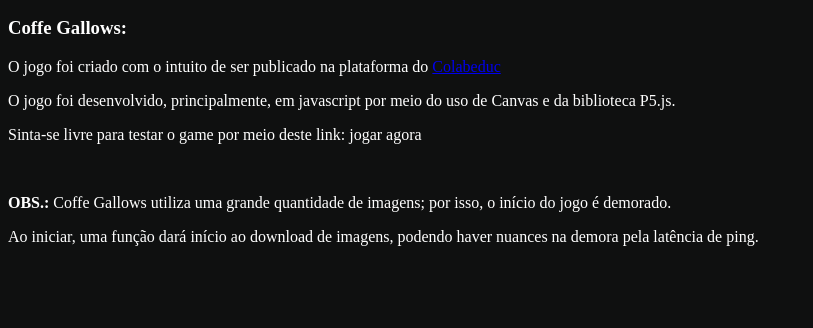
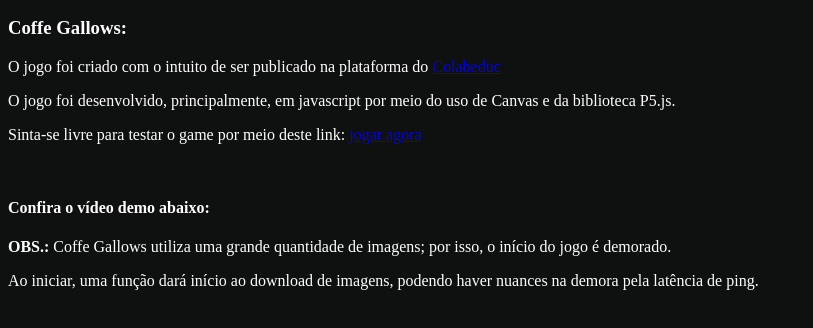
Before and after one commit to viped-twilight/viped-twilight.github.io, a plain HTML site: page index.html in a window 1280 px wide. Shown: the part 110-438 px from the top of the page, without its empty margins (0-813 px from the left). Drawn offline with Linux system fonts and the light colour scheme.

Commit message:
Update index.html

```diff
--- a/index.html
+++ b/index.html
@@ -11,10 +11,11 @@
           <h3>Coffe Gallows:</h3>
             <p>O jogo foi criado com o intuito de ser publicado na plataforma do <a href="http://colabeduc.org/">Colabeduc</a></p>
             <p>O jogo foi desenvolvido, principalmente, em javascript por meio do uso de Canvas e da biblioteca P5.js.</p>
-            <p>Sinta-se livre para testar o game por meio deste link: jogar agora</p>
+            <p>Sinta-se livre para testar o game por meio deste link: <a href="https://viped-twilight.github.io/Coffe_Gallows/">jogar agora</a></p>
             <br>
-            <p><strong>OBS.: </strong>Coffe Gallows utiliza uma grande quantidade de imagens; por isso, o início do jogo é demorado.</p>
-            <p>Ao iniciar, uma função dará início ao download de imagens, podendo haver nuances na demora pela latência de ping.</p>
 
+            <h4><strong>Confira o vídeo demo abaixo:</strong></h4>
+                <p><strong>OBS.: </strong>Coffe Gallows utiliza uma grande quantidade de imagens; por isso, o início do jogo é demorado.</p>
+                <p>Ao iniciar, uma função dará início ao download de imagens, podendo haver nuances na demora pela latência de ping.</p>
     </body>
 </html>
```
